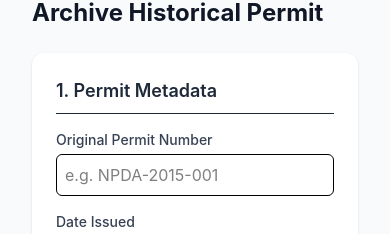
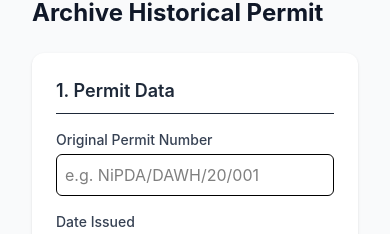
Before and after one commit to cagegbeku-droid/nipma-bpms, a React (Vite) app in the folder np-bpms-frontend/: page /permits/new in a window 390 px wide. Shown: the part 258-492 px from the top of the page. Built offline with nearby package versions, Linux system fonts and the light colour scheme.

Commit message:
Added mobile responsive layout for field staff

```diff
--- a/np-bpms-frontend/src/pages/NewPermit.jsx
+++ b/np-bpms-frontend/src/pages/NewPermit.jsx
@@ -48,9 +48,9 @@ const NewPermit = () => {
 
         {/* Metadata Section */}
         <div>
-          <h2 className="text-lg font-semibold text-gray-800 border-b pb-2 mb-4">1. Permit Metadata</h2>
+          <h2 className="text-lg font-semibold text-gray-800 border-b pb-2 mb-4">1. Permit Data</h2>
           <div className="grid grid-cols-1 md:grid-cols-2 gap-4">
-            <div><label className="block text-sm font-medium text-gray-700 mb-1">Original Permit Number</label><input type="text" name="permitNumber" value={formData.permitNumber} onChange={handleTextChange} required className="w-full p-2 border rounded-md" placeholder="e.g. NPDA-2015-001"/></div>
+            <div><label className="block text-sm font-medium text-gray-700 mb-1">Original Permit Number</label><input type="text" name="permitNumber" value={formData.permitNumber} onChange={handleTextChange} required className="w-full p-2 border rounded-md" placeholder="e.g. NiPDA/DAWH/20/001"/></div>
             <div><label className="block text-sm font-medium text-gray-700 mb-1">Date Issued</label><input type="date" name="dateIssued" value={formData.dateIssued} onChange={handleTextChange} required className="w-full p-2 border rounded-md" /></div>
           </div>
         </div>
@@ -90,7 +90,7 @@ const NewPermit = () => {
           </div>
         </div>
 
-        <button type="submit" className="w-full bg-blue-600 text-white font-semibold py-4 rounded-md hover:bg-blue-700 transition">Securely Save to Archives</button>
+        <button type="submit" className="w-full bg-blue-600 text-white font-semibold py-4 rounded-md hover:bg-blue-700 transition">Save to Archives</button>
       </form>
     </div>
   );
```
